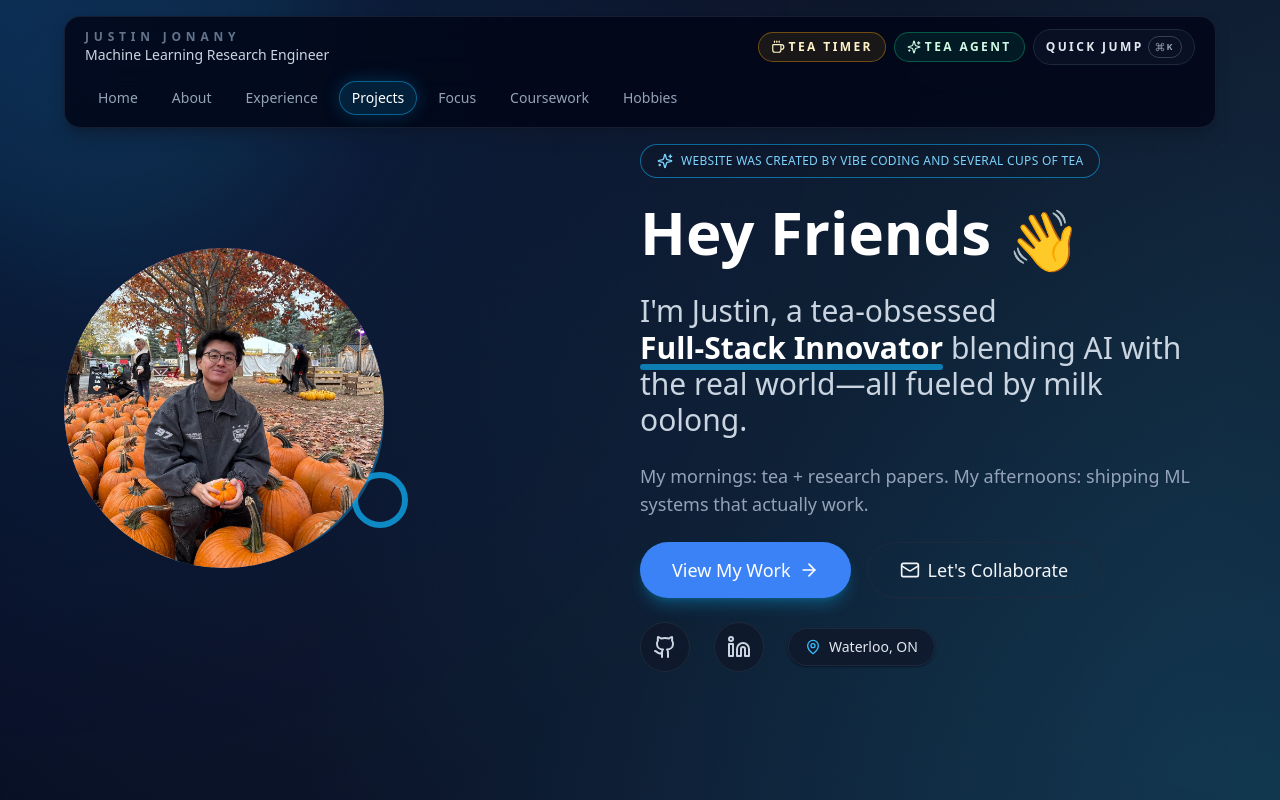
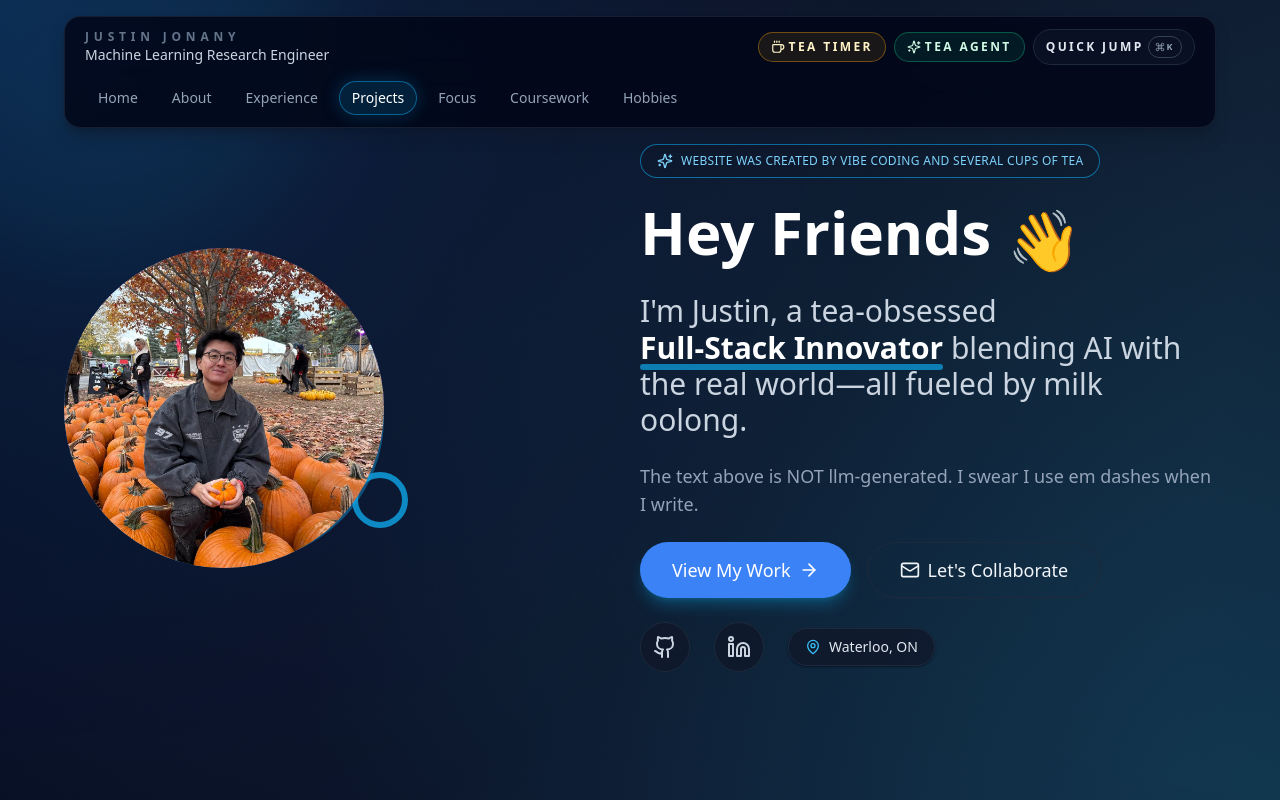
Before and after one commit to Justin-Jonany/personal_page, a Next.js app: page / in a window 1280 px wide. Shown: the top 800 px of the page. Built offline with nearby package versions, Linux system fonts and the light colour scheme.

Commit message:
change text

```diff
--- a/app/page.tsx
+++ b/app/page.tsx
@@ -1803,7 +1803,7 @@ export default function Home() {
               blending AI with the real world—all fueled by milk oolong.
             </p>
             <p className="text-lg text-slate-400">
-              My mornings: tea + research papers. My afternoons: shipping ML systems that actually work.
+              The text above is NOT llm-generated. I swear I use em dashes when I write.
             </p>
             <div className="flex flex-col gap-4 md:flex-row">
               <Button
```
Also changed, not shown: 1 other file (tests, documents, lock files or other folders).
